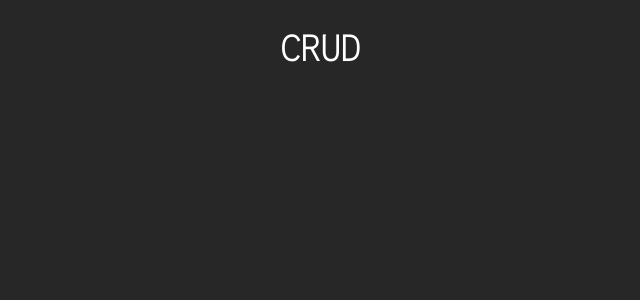
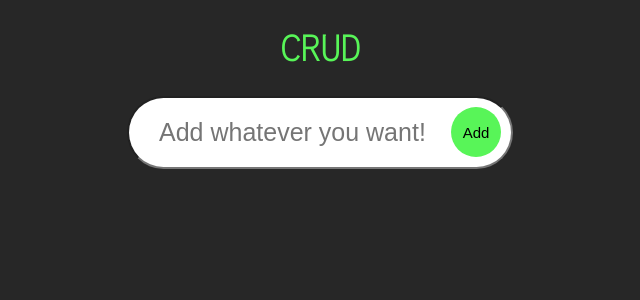
Before and after one commit to niketBharai/crud-ts, a React (Create React App) app: page / in a window 1280 px wide. Shown: the top 300 px of the page, without its empty margins (320-960 px from the left). Built offline with nearby package versions, Linux system fonts and the light colour scheme.

Commit message:
added input and btns

```diff
--- a/src/App.css
+++ b/src/App.css
@@ -11,6 +11,34 @@
 }
 
 .title {
-  color: white;
+  color: rgb(88, 245, 88);
   font-size: 40px;
 }
+
+/* INPUT */
+
+.input {
+  display: flex;
+  position: relative;
+  align-items: center;
+}
+
+.inputBox {
+  padding: 20px 30px;
+  outline: none;
+  border-radius: 40px;
+  font-size: 25px;
+}
+
+.btn {
+  position: absolute;
+  margin: 12px;
+  width: 50px;
+  height: 50px;
+  border: none;
+  border-radius: 30px;
+  font-size: 15px;
+  background-color: rgb(88, 245, 88);
+  right: 0;
+  cursor: pointer;
+}
--- a/src/App.tsx
+++ b/src/App.tsx
@@ -1,9 +1,12 @@
+import React from "react";
 import "./App.css";
+import InputField from "./components/InputField";
 
-const App = () => {
+const App: React.FC = () => {
   return (
     <div className="App">
       <h1 className="title">CRUD</h1>
+      <InputField />
     </div>
   );
 };
--- /dev/null
+++ b/src/components/InputField.tsx
@@ -0,0 +1,14 @@
+import React from "react";
+
+const InputField: React.FC = () => {
+  return (
+    <form className="input">
+      <input placeholder="Add whatever you want!" className="inputBox" />
+      <button type="button" className="btn">
+        Add
+      </button>
+    </form>
+  );
+};
+
+export default InputField;
```
